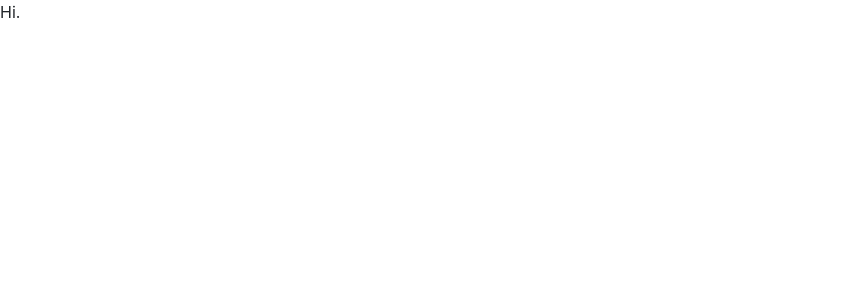
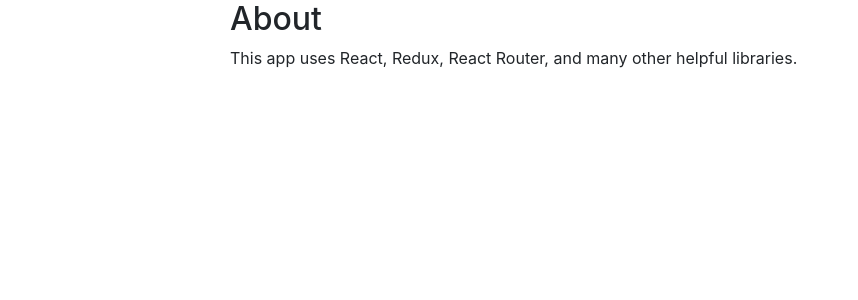
Before and after one commit to Annie-Huang/pluralsight-redux-app-used-to-build-script-update2019, a React app: page /about in a window 1280 px wide. Shown: the top 300 px of the page, without its empty margins (0-858 px from the left). Built offline with nearby package versions, Linux system fonts and the light colour scheme.

Commit message:
Create App.js and index.css

```diff
--- /dev/null
+++ b/src/components/App.js
@@ -0,0 +1,15 @@
+import React from "react";
+import {Route} from "react-router-dom";
+import HomePage from "./home/HomePage";
+import AboutPage from "./about/AboutPage";
+
+const App = () => {
+    return (
+        <div className="container-fluid">
+            <Route exact path="/" component={HomePage} />
+            <Route path="/about" component={AboutPage} />
+        </div>
+    );
+};
+
+export default App;
--- /dev/null
+++ b/src/index.css
@@ -0,0 +1,8 @@
+#app {
+    max-width: 850px;
+    margin: 0 auto;
+}
+
+nav {
+    padding: 20px 0 20px 0;
+}
--- a/src/index.js
+++ b/src/index.js
@@ -2,17 +2,21 @@
 import {render} from "react-dom";
 import {BrowserRouter as Router} from "react-router-dom";
 import "bootstrap/dist/css/bootstrap.min.css";
+import App from './components/App';
+import "./index.css";
+
 // Will get eslint error:
 // myGlobal = 4;
 
-function Hi() {
-    // debugger;
-    return <p>Hi.</p>;
-}
+// function Hi() {
+//     // debugger;
+//     return <p>Hi.</p>;
+// }
+
 
 render(
     <Router>
-        <Hi/>
+        <App />
     </Router>,
     document.getElementById("app")
 );
```
